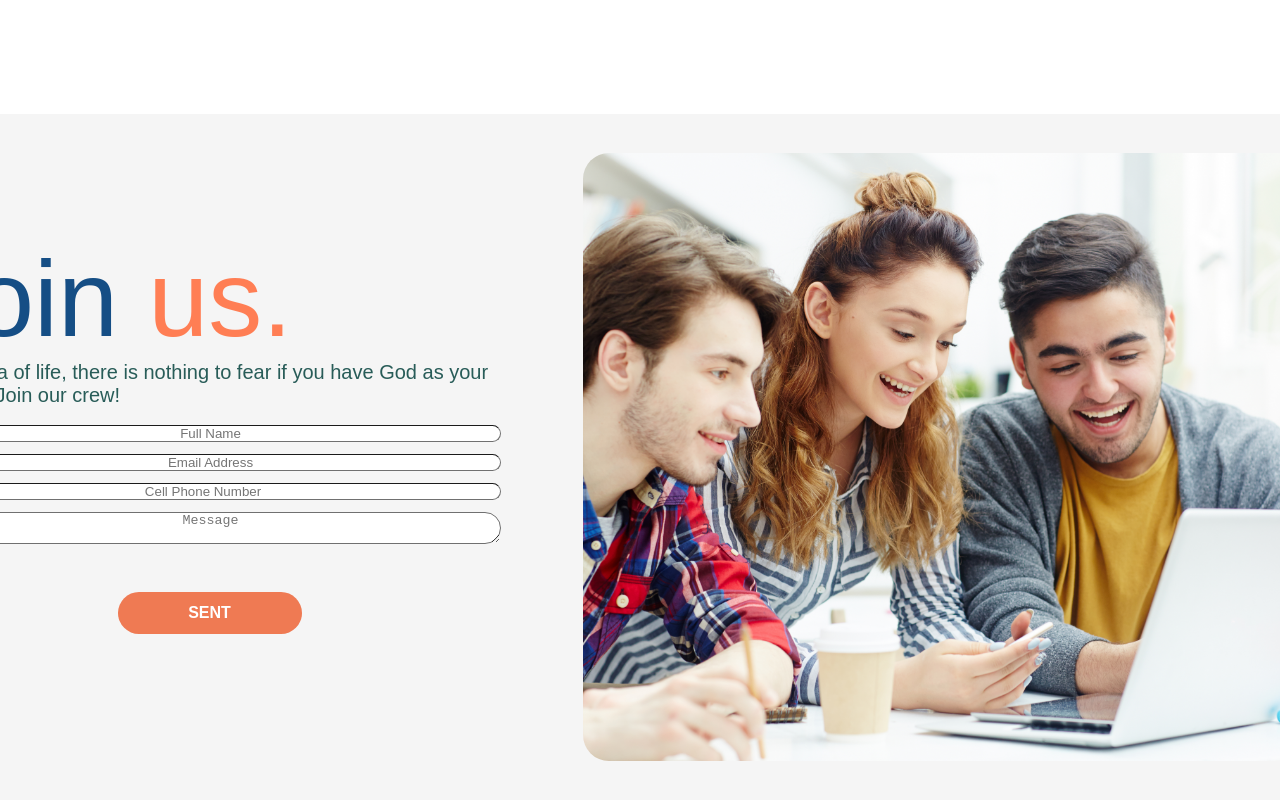
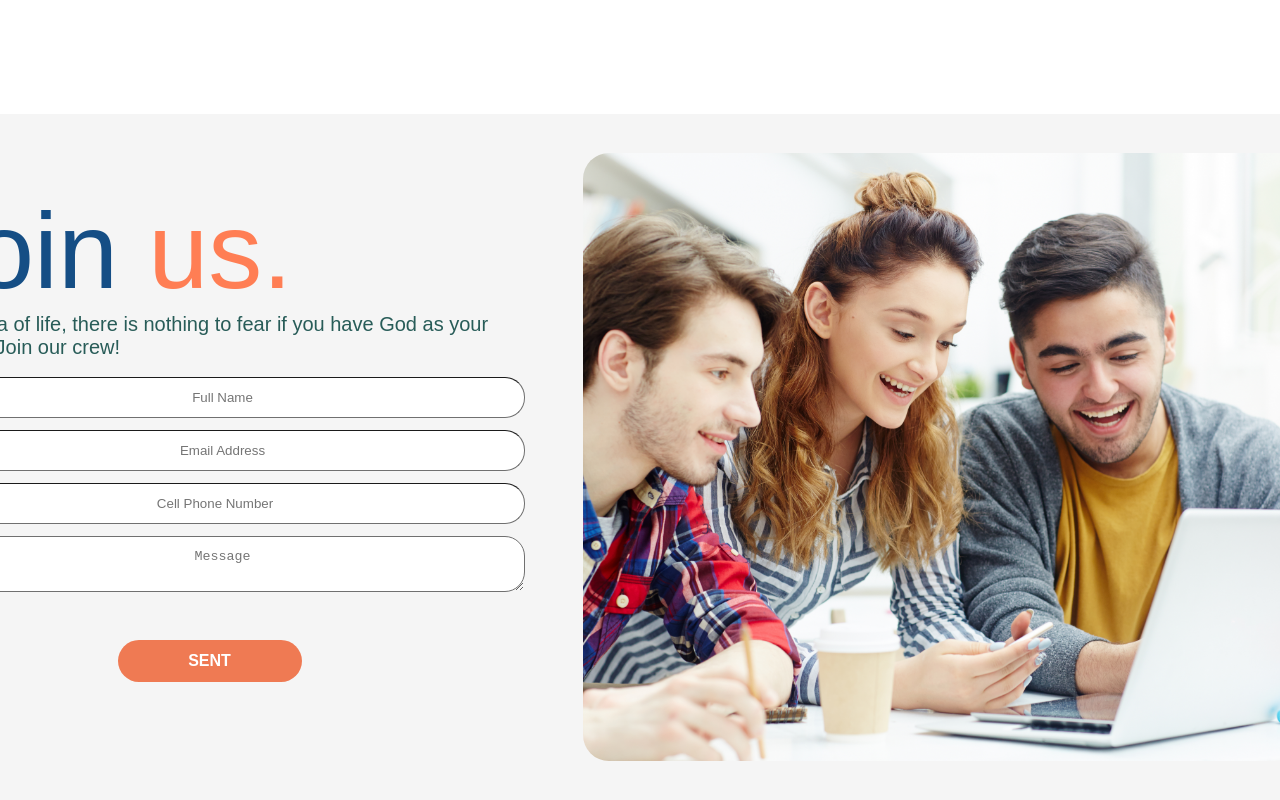
Before and after one commit to JuanVaquiro/Frontend-developer---Ingenuity-Solutions, a React (Vite) app: page / in a window 1280 px wide. Shown: the part 4464-5264 px from the top of the page. Built offline with nearby package versions, Linux system fonts and the light colour scheme.

Commit message:
FIX: remove padding input

```diff
--- a/src/styles/JoinUs.css
+++ b/src/styles/JoinUs.css
@@ -32,7 +32,7 @@
   border-width: 1px;
   border-color: #707070;
   background-color: #FFFFFF;
-  padding: 18ggpx;
+  padding: 12px;
   text-align: center;
 }
 
```
